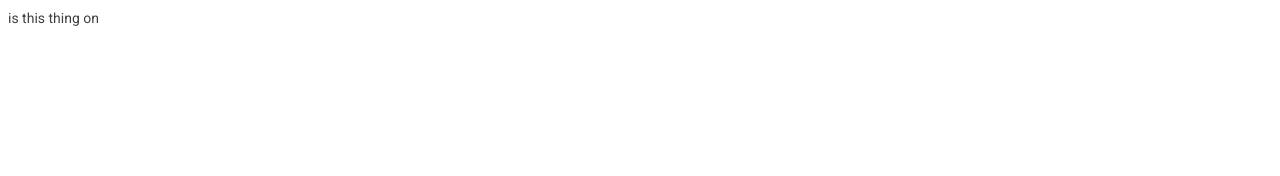
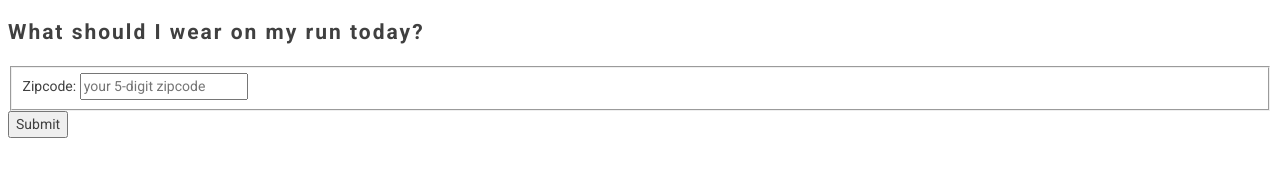
Before and after one commit to jkaset/jacket, a plain HTML site: page index.html in a window 1280 px wide. Drawn offline with Linux system fonts and the light colour scheme.

Commit message:
created form in index.html

```diff
--- a/index.html
+++ b/index.html
@@ -8,8 +8,17 @@
 
     <body>
         <main id="container">
-            <div class="dropdown">
-                is this thing on
+            <div class="location">
+                <h2>What should I wear on my run today?</h2>
+                <form action="" class="locationForm">
+                    <fieldset>
+                        <label for="zip">Zipcode:</label>
+                        <input type="text" id="zipcode" placeholder="your 5-digit zipcode" required>
+                    </fieldset>
+                </form>
+                <div class="btnContainer">
+                    <button id="submit">Submit</button>
+                </div>
             </div>
         </main>
 
--- a/scripts/weather/WeatherProvider.js
+++ b/scripts/weather/WeatherProvider.js
@@ -2,4 +2,8 @@ let weather = []
 
 export const getWeather = (zip) => {
   return fetch(`https://api.openweathermap.org/data/2.5/weather?zip=${zip}&appid=${keys.weatherKey}`)
+  .then(response => response.json())
+  .then(parsedResponse => {
+    weather = parsedResponse
+  })
 }
```
